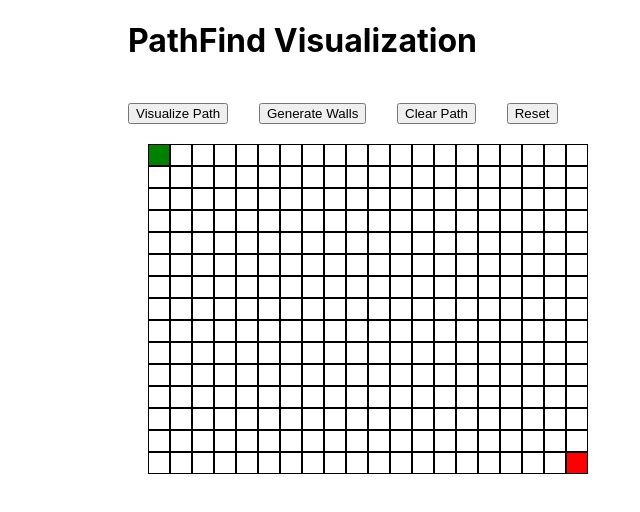
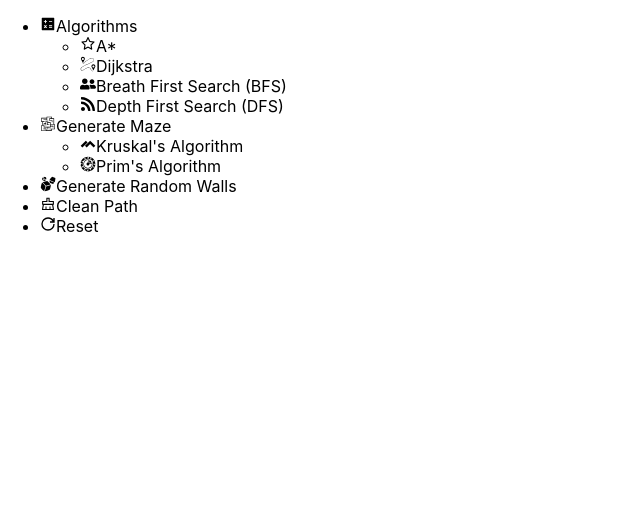
Before and after one commit to zfred219/PathFinding-project, a React (Create React App) app: page / in a window 1280 px wide. Shown: the top 512 px of the page, without its empty margins (0-640 px from the left). Built offline with nearby package versions, Linux system fonts and the light colour scheme.

Commit message:
feature: add icons and nested list

```diff
--- a/package.json
+++ b/package.json
@@ -8,6 +8,7 @@
     "@testing-library/user-event": "^12.1.10",
     "react": "^17.0.1",
     "react-dom": "^17.0.1",
+    "react-icons": "^4.1.0",
     "react-scripts": "4.0.1",
     "web-vitals": "^0.2.4"
   },
--- a/src/App.js
+++ b/src/App.js
@@ -1,9 +1,15 @@
 import './App.css';
+import { Fragment } from 'react';
 import Pathfind from './Components/PathFind';
+import Sidebar from './layout/sidebar/Sidebar'
 
 function App() {
   return (
-    <Pathfind />
+    <Fragment>
+        <Sidebar />
+        {/* <Pathfind /> */}
+    </Fragment>
+
   )
 }
 
--- a/src/Components/PathFind.js
+++ b/src/Components/PathFind.js
@@ -4,6 +4,7 @@ import Astar from "../Algorithms/AStar"
 import "./PathFind.css"
 import Square from "./Square"
 
+// Grid Information
 const cols = 20;
 const rows = 15;
 
--- /dev/null
+++ b/src/layout/sidebar/Sidebar.js
@@ -0,0 +1,38 @@
+import React from 'react'
+import SidebarData from './SidebarData'
+
+
+/* Renders sublist */
+const SubListItem = (props) => {
+    return (
+        <li>{props.subItem.icon}{props.subItem.subTitle}</li>
+    );
+}
+
+/* Renders list */
+const ListItem = (props) => {
+
+    return (
+        <li>
+        {props.item.icon}
+        {props.item.title}
+            <ul>
+                {props.item.hasSubNav ? props.item.subNav.map((subItem, index) => {
+                    return <SubListItem subItem={subItem} key={index}/>
+                }) : null}
+            </ul>
+        </li>
+    );
+}
+
+/* Renders sidebar */
+function Sidebar(){
+    const listItems = SidebarData.map((item, index) =>
+        <ListItem item={item} key={index} />
+    );
+    return (
+      <ul>{listItems}</ul>
+    );
+}
+
+export default Sidebar
--- /dev/null
+++ b/src/layout/sidebar/SidebarData.js
@@ -0,0 +1,68 @@
+import * as AiIcons from 'react-icons/ai'
+import * as GiIcons from 'react-icons/gi'
+import * as CgIcons from 'react-icons/cg'
+import * as GrIcons from 'react-icons/gr'
+import * as FaIcons from 'react-icons/fa'
+
+
+const SidebarData = [
+    {
+        title: 'Algorithms',
+        icon: <AiIcons.AiFillCalculator />,
+        hasSubNav: true,
+        subNav: [
+            {
+                subTitle: 'A*',
+                icon: <AiIcons.AiOutlineStar />
+            },
+            {
+                subTitle: 'Dijkstra',
+                icon: <GiIcons.GiPathDistance />
+            },
+            {
+                subTitle: 'Breath First Search (BFS)',
+                icon: <FaIcons.FaUserFriends />
+            },
+            {
+                subTitle: 'Depth First Search (DFS)',
+                icon: <FaIcons.FaRss />
+            }
+        ]
+    },
+
+    {
+        title: 'Generate Maze',
+        icon: <GiIcons.GiMaze/>,
+        hasSubNav: true,
+        subNav: [
+            {
+                subTitle: 'Kruskal\'s Algorithm',
+                icon: <CgIcons.CgMaze />
+            },
+            {
+                subTitle: 'Prim\'s Algorithm',
+                icon: <GiIcons.GiMazeCornea />
+            },
+        ]
+    },
+
+    {
+        title: 'Generate Random Walls',
+        hasSubNav: false,
+        icon: <GiIcons.GiCubes />
+    },
+
+    {
+        title: 'Clean Path',
+        hasSubNav: false,
+        icon: <AiIcons.AiOutlineClear/>
+    },
+
+    {
+        title: 'Reset',
+        hasSubNav: false,
+        icon: <GrIcons.GrPowerReset />
+    }
+];
+
+export default SidebarData
```
Also changed, not shown: src/layout/sidebar/Sidebar.css (added), 2 other files (tests, documents, lock files or other folders).
